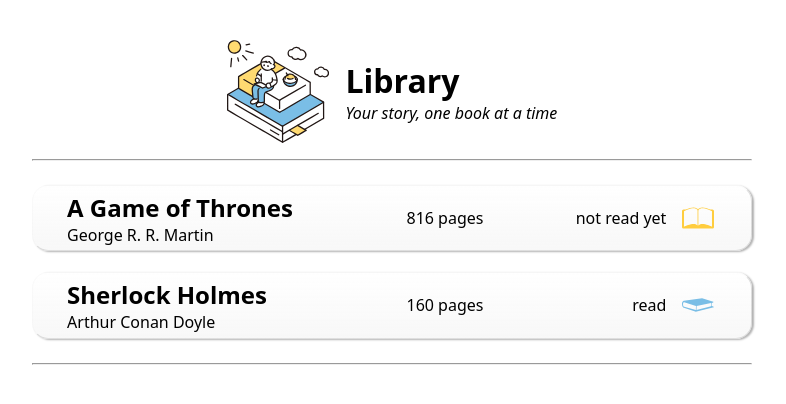
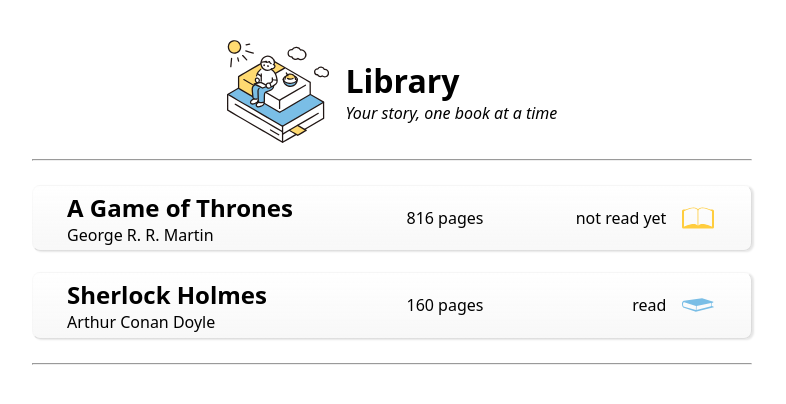
Before and after one commit to schunsie/library, a plain HTML site: page index.html in a window 1280 px wide. Shown: the full height of the page, 248-1034 px from the left. Drawn offline with Linux system fonts and the light colour scheme.

Commit message:
Tweak book element style

```diff
--- a/style.css
+++ b/style.css
@@ -63,13 +63,13 @@ hr {
     width: 70%;
     padding: 0.3rem;
     background: linear-gradient(#fff, #eeeeee6c);
-    border-radius: 1rem;
+    border-radius: 0.5rem;
     border: #eeeeee50 outset 1px;
-    box-shadow: 2px 1px 2px 0px rgba(0, 0, 0, 0.3);
+    box-shadow: 2px 1px 2px 0px rgba(0, 0, 0, 0.1);
+    transition: all 0.3s ease-out;
 
     &:hover {
-        transition: all 0.2s ease-in-out;
-        box-shadow: 3px 4px 5px 1px rgba(0, 0, 0, 0.5);
+        box-shadow: 3px 4px 5px 1px rgba(0, 0, 0, 0.3);
         width: 75%;
     }
 
```
